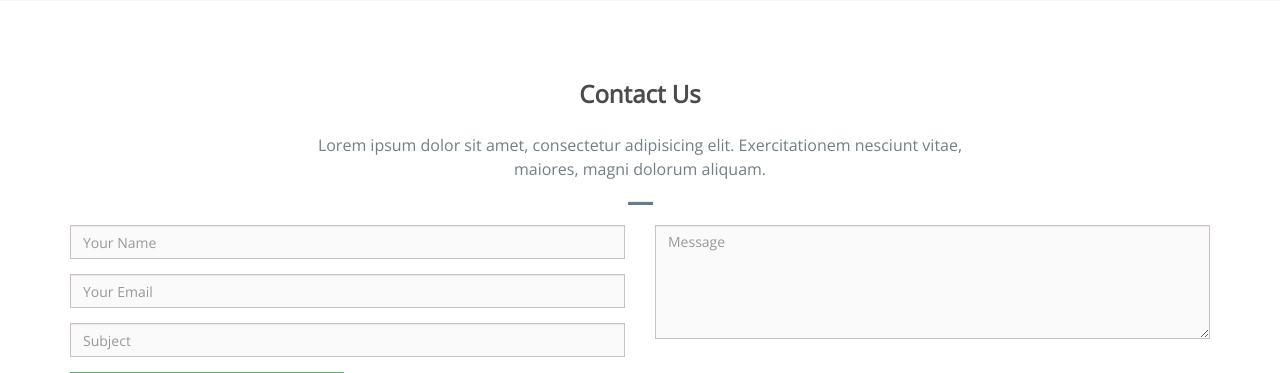
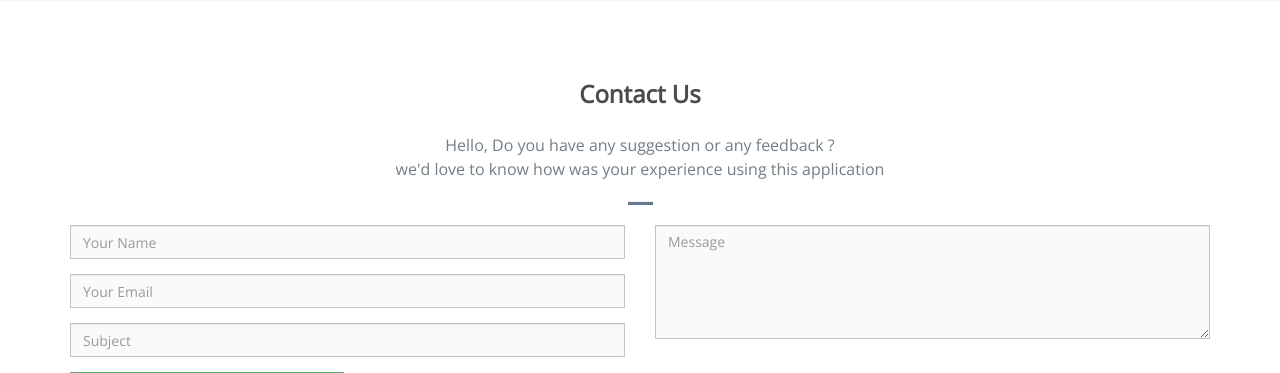
Before and after one commit to sparsh308/Resume-optimizer, a Django app: page / in a window 1280 px wide. Shown: the part 2112-2485 px from the top of the page. Run offline with Django 3.2, Linux system fonts and the light colour scheme; data that the repository does not hold is empty; some libraries are stand-ins or nearby versions; some web fonts are replaced.

Commit message:
new commit

```diff
--- a/templates/index.html
+++ b/templates/index.html
@@ -200,12 +200,13 @@
       <div class="row">
         <div class="header-section text-center">
           <h2>Contact Us</h2>
-          <p>Lorem ipsum dolor sit amet, consectetur adipisicing elit. Exercitationem nesciunt vitae,<br> maiores, magni dolorum aliquam.</p>
+          <p> Hello,{{user.username}} Do you have any suggestion or any feedback ?<br>we'd love to know how was your experience using this application</p>
           <hr class="bottom-line">
         </div>
         <div id="sendmessage">Your message has been sent. Thank you!</div>
         <div id="errormessage"></div>
-        <form action="" method="post" role="form" class="contactForm">
+        <form action="mailto:sparsh308@gmail.com"  enctype="text/plain"method="post" role="form" class="contactForm">
+          {% csrf_token %}
           <div class="col-md-6 col-sm-6 col-xs-12 left">
             <div class="form-group">
               <input type="text" name="name" class="form-control form" id="name" placeholder="Your Name" data-rule="minlen:4" data-msg="Please enter at least 4 chars" />
```
Also changed, not shown: optimizerapp/models.py (line endings or trailing spaces).
